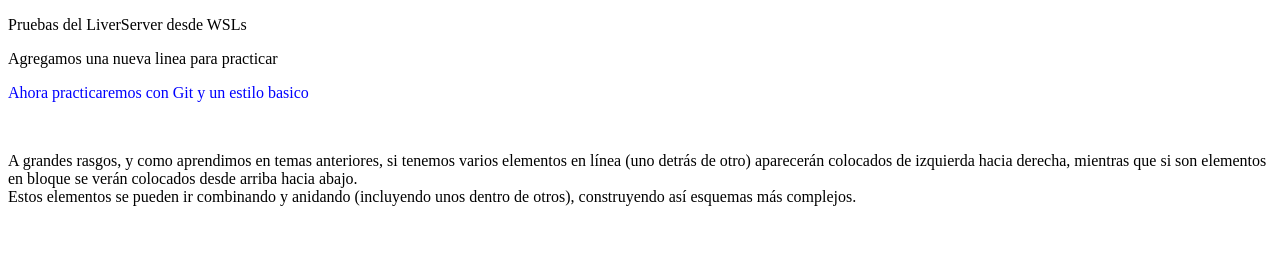
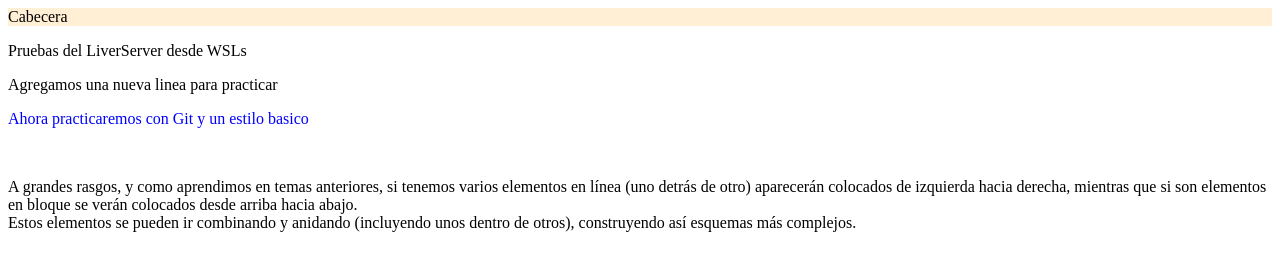
Before and after one commit to mifannt/demoPreworkCurso, a plain HTML site: page index.html in a window 1280 px wide. Drawn offline with Linux system fonts and the light colour scheme.

Commit message:
Se agrego cabecera y estilo

```diff
--- a/index.html
+++ b/index.html
@@ -9,9 +9,13 @@
         #Git {
             color:blue;
         }
+        .cabecera {
+            background-color: papayawhip;
+        }
     </style>
 </head>
 <body>
+    <div class="cabecera">Cabecera</div>
     <p>Pruebas del LiverServer desde WSLs</p>
     <p>Agregamos una nueva linea para practicar</p>
     <p id="Git">Ahora practicaremos con Git y un estilo basico</p>
```
